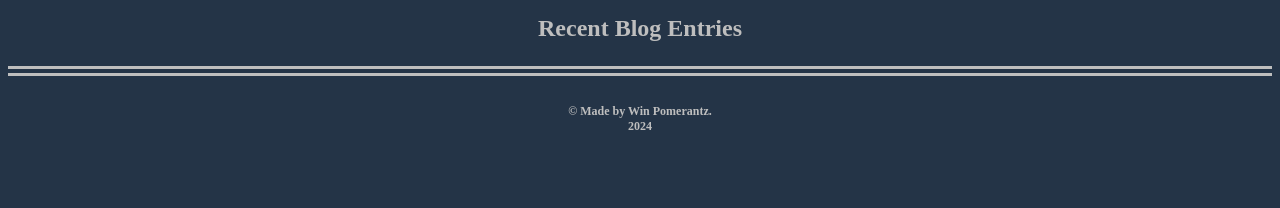
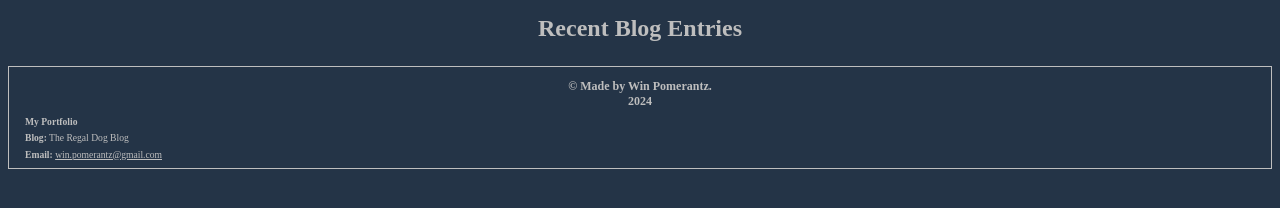
Before and after one commit to winpom/personal-blog-challenge, a plain HTML site: page blog.html in a window 1280 px wide. Shown: the part 102-310 px from the top of the page. Drawn offline with Linux system fonts and the light colour scheme.

Commit message:
finalizing HTML and CSS for improved visuals, added links and info to blog page footer

```diff
--- a/assets/css/blog.css
+++ b/assets/css/blog.css
@@ -25,3 +25,20 @@ h3 {
 h4 {
     border-bottom: solid;
 }
+
+.footer {
+    line-height: 0;
+    text-align: left;
+    padding: 0 1em 0;
+}
+
+.footer a {
+    border: none;
+    padding: 0;
+    margin: none;
+}
+
+.footer p {
+    font-size: .6em;
+    line-height: .7em;
+}
--- a/assets/css/styles.css
+++ b/assets/css/styles.css
@@ -15,12 +15,6 @@ header {
     padding-bottom: 1em;
 }
 
-footer {
-    text-align: center;
-    margin-top: 1em;
-    border-top: 10px double;;
-}
-
 a {
     text-align: center;
     cursor: pointer;
@@ -30,6 +24,14 @@ a {
     padding: 4px;
     border: solid 1px;
 }
+
+footer {
+    text-align: center;
+    border-top: 10px double;
+    border: solid 1px;
+}
+
+
 
 a:hover {
     box-shadow: 0 4px 8px rgba(0, 0, 0, 2); /* Adds a shadow on hover */
@@ -69,6 +71,7 @@ h5 {
 
 h6 {
     font-size: .75em;
+    margin: 1em 0 0 0;
 }
 
 #themeSwitcher {
--- a/blog.html
+++ b/blog.html
@@ -30,6 +30,11 @@
     </main>
     <footer>
         <h6>&copy; Made by Win Pomerantz. <br>2024</h6>
+        <section class="footer">
+            <p><a href="https://winpom.github.io/professional-portfolio/"><b>My Portfolio</b></a></p>
+            <p><b>Blog:</b> The Regal Dog Blog</p>
+            <p><b>Email:</b> <u>win.pomerantz@gmail.com</u></p>
+        </section>
     </footer>
     <script src="./assets/js/blog.js"></script>
     <script src="./assets/js/form.js"></script>
```
Also changed, not shown: assets/css/form.css (+8 -3 lines), index.html (+1 -1 lines).
